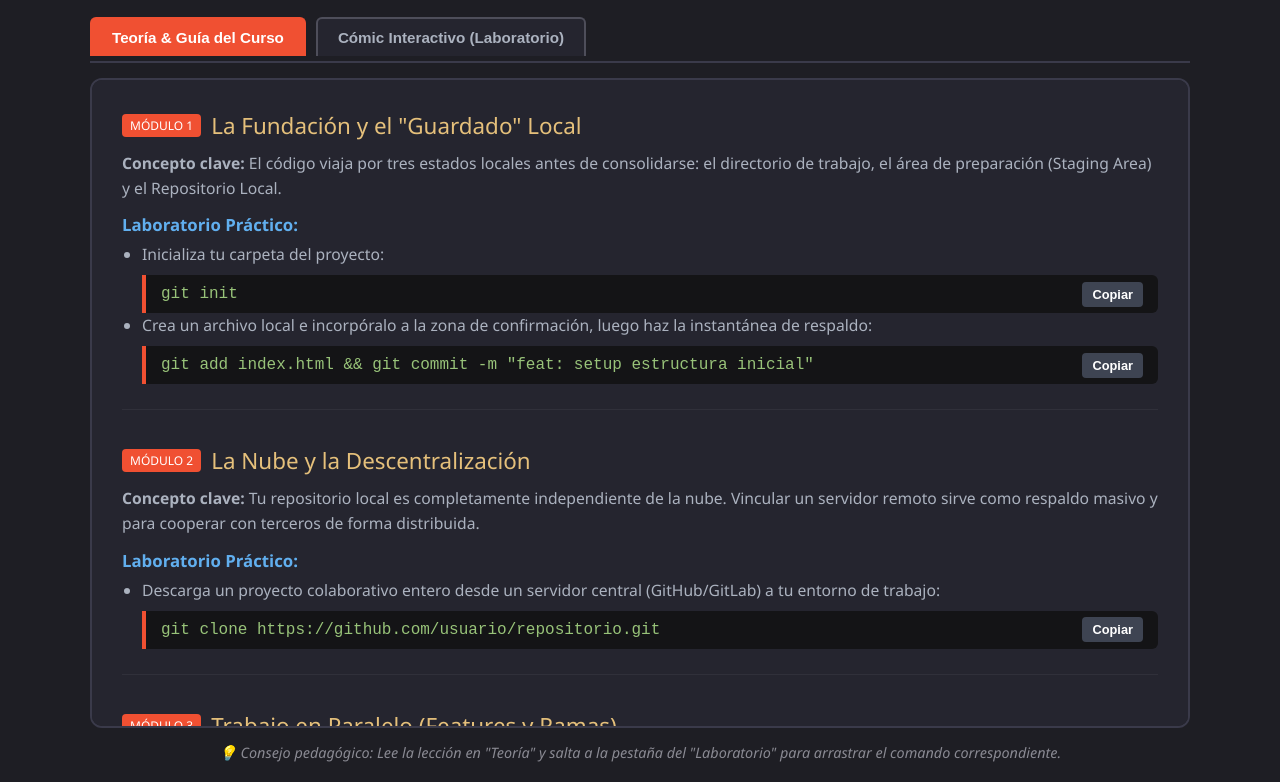
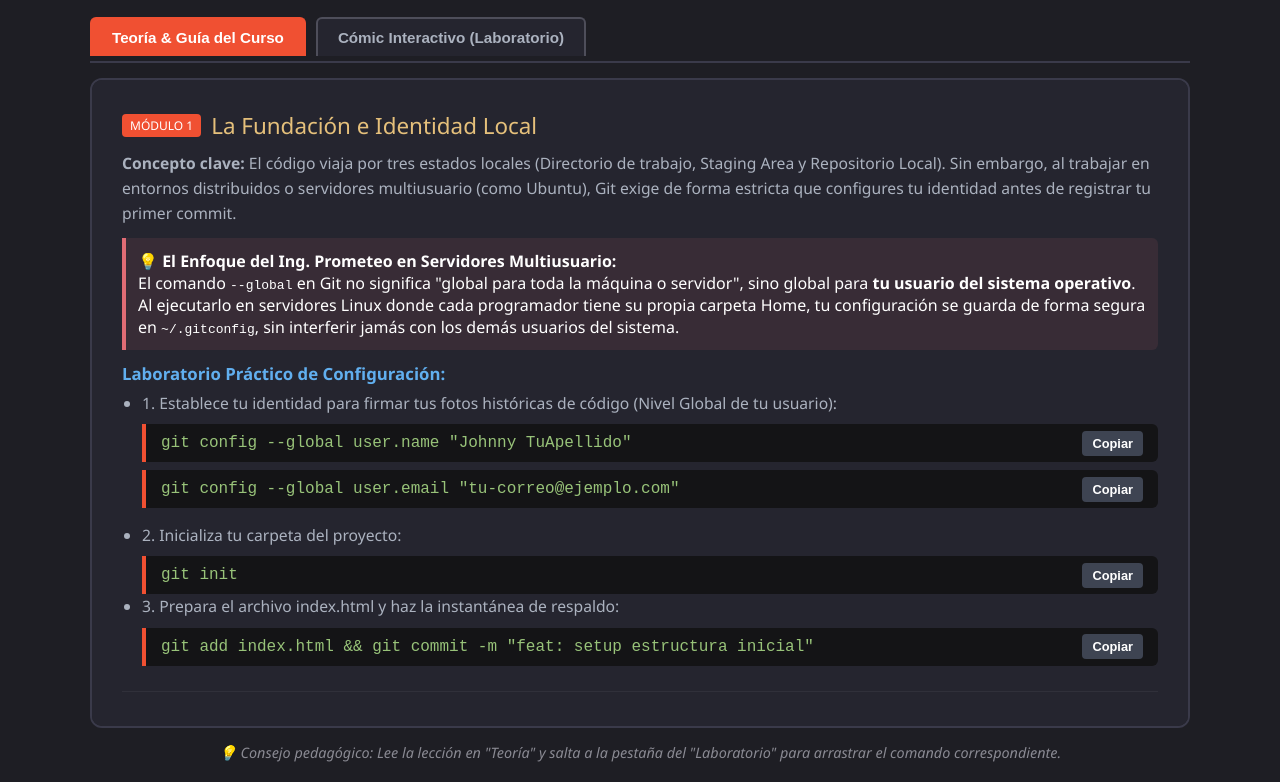
Before and after one commit to johnnyehloficial/curso-git, a plain HTML site: page index.html in a window 1280 px wide. Shown: the part 150-932 px from the top of the page. Drawn offline with Linux system fonts and the light colour scheme.

Commit message:
feat: setup estructura inicial

```diff
--- a/index.html
+++ b/index.html
@@ -289,6 +289,13 @@
         .inline-copy-btn:hover {
             background-color: #61afef;
         }
+        .important-note {
+            background-color: rgba(224, 108, 117, 0.1);
+            border-left: 4px solid #e06c75;
+            padding: 12px;
+            margin: 12px 0;
+            border-radius: 0 6px 6px 0;
+        }
 
         .instruction-tip { margin-top: 15px; font-size: 0.9rem; color: #8a8a93; font-style: italic; text-align: center; }
     </style>
@@ -300,27 +307,44 @@
         <p class="subtitle">Aprende conceptos fundamentales, experimenta en el laboratorio y domina el trabajo en paralelo.</p>
     </header>
 
-    <!-- Barra de Navegación del Sistema de Pestañas (Teoría Primero) -->
+    <!-- Barra de Navegación del Sistema de Pestañas -->
     <div class="tabs-nav">
         <button class="tab-btn active" id="btn-tab-course" onclick="switchTab('course')">Teoría & Guía del Curso</button>
         <button class="tab-btn" id="btn-tab-lab" onclick="switchTab('lab')">Cómic Interactivo (Laboratorio)</button>
     </div>
 
-    <!-- PESTAÑA 1: CONTENIDO COMPLETO DE LA GUÍA DEL CURSO (AHORA PRIMERO) -->
+    <!-- PESTAÑA 1: TEORÍA Y GUÍA DEL CURSO -->
     <div id="tab-course" class="tab-content active">
         <div class="course-guide">
 
             <div class="module-section">
-                <div class="module-title"><span class="module-badge">Módulo 1</span> La Fundación y el "Guardado" Local</div>
-                <p><strong>Concepto clave:</strong> El código viaja por tres estados locales antes de consolidarse: el directorio de trabajo, el área de preparación (Staging Area) y el Repositorio Local.</p>
-                <h4>Laboratorio Práctico:</h4>
+                <div class="module-title"><span class="module-badge">Módulo 1</span> La Fundación e Identidad Local</div>
+                <p><strong>Concepto clave:</strong> El código viaja por tres estados locales (Directorio de trabajo, Staging Area y Repositorio Local). Sin embargo, al trabajar en entornos distribuidos o servidores multiusuario (como Ubuntu), Git exige de forma estricta que configures tu identidad antes de registrar tu primer commit.</p>
+
+                <div class="important-note">
+                    <strong>💡 El Enfoque del Ing. Prometeo en Servidores Multiusuario:</strong><br>
+                    El comando <code>--global</code> en Git no significa "global para toda la máquina o servidor", sino global para <strong>tu usuario del sistema operativo</strong>. Al ejecutarlo en servidores Linux donde cada programador tiene su propia carpeta Home, tu configuración se guarda de forma segura en <code>~/.gitconfig</code>, sin interferir jamás con los demás usuarios del sistema.
+                </div>
+
+                <h4>Laboratorio Práctico de Configuración:</h4>
                 <ul>
-                    <li>Inicializa tu carpeta del proyecto:</li>
+                    <li>1. Establece tu identidad para firmar tus fotos históricas de código (Nivel Global de tu usuario):</li>
+                    <div class="theory-code-container">
+                        <div class="course-code-block" id="code-theory-0a">git config --global user.name "Johnny TuApellido"</div>
+                        <button class="inline-copy-btn" onclick="copyTheoryCode('code-theory-0a', this)">Copiar</button>
+                    </div>
+                    <div class="theory-code-container">
+                        <div class="course-code-block" id="code-theory-0b">git config --global user.email "tu-correo@ejemplo.com"</div>
+                        <button class="inline-copy-btn" onclick="copyTheoryCode('code-theory-0b', this)">Copiar</button>
+                    </div>
+
+                    <li style="margin-top: 15px;">2. Inicializa tu carpeta del proyecto:</li>
                     <div class="theory-code-container">
                         <div class="course-code-block" id="code-theory-1">git init</div>
                         <button class="inline-copy-btn" onclick="copyTheoryCode('code-theory-1', this)">Copiar</button>
                     </div>
-                    <li>Crea un archivo local e incorpóralo a la zona de confirmación, luego haz la instantánea de respaldo:</li>
+
+                    <li>3. Prepara el archivo index.html y haz la instantánea de respaldo:</li>
                     <div class="theory-code-container">
                         <div class="course-code-block" id="code-theory-2">git add index.html && git commit -m "feat: setup estructura inicial"</div>
                         <button class="inline-copy-btn" onclick="copyTheoryCode('code-theory-2', this)">Copiar</button>
@@ -383,13 +407,17 @@
         </div>
     </div>
 
-    <!-- PESTAÑA 2: CONTENIDO DEL LABORATORIO INTERACTIVO (AHORA SEGUNDO) -->
+    <!-- PESTAÑA 2: CONTENIDO DEL LABORATORIO INTERACTIVO -->
     <div id="tab-lab" class="tab-content">
         <button class="btn-reset" onclick="resetPlatform()">Reiniciar Lab</button>
 
         <div class="workspace">
             <div class="panel-side" id="leftDeck">
                 <h3>Por Aprender</h3>
+                <div class="cmd-card" draggable="true" id="config">
+                    <div class="cmd-title">git config</div>
+                    <div class="cmd-meta">Módulo 1</div>
+                </div>
                 <div class="cmd-card" draggable="true" id="init">
                     <div class="cmd-title">git init</div>
                     <div class="cmd-meta">Módulo 1</div>
@@ -455,8 +483,9 @@
     </div>
 
     <script>
-        // Conocimiento unificado para el laboratorio
+        // Base de conocimiento unificada
         const repoKnowledge = {
+            config: { command: 'git config', syntax: 'git config --global user.name "Johnny" && git config --global user.email "johnny@ejemplo.com"', module: 'Módulo 1: Firma', text: '¡Identidad lista! Con --global guardas tu firma en tu carpeta Home (~/.gitconfig). En servidores compartidos, esto te aísla completamente de otros desarrolladores sin interferir en sus identidades.' },
             init: { command: 'git init', syntax: 'git init', module: 'Módulo 1: Fundación', text: '¡Activado! Creaste el repositorio oculto (.git). Desde ahora vigilo esta carpeta localmente, lista para capturar cada área de preparación.' },
             commit: { command: 'git commit -m "msg"', syntax: 'git add . && git commit -m "feat: mi primera funcionalidad"', module: 'Módulo 1: Guardado', text: '¡Instantánea registrada! Al confirmar el commit, empaqueté tus cambios de forma definitiva en el historial local. Tienes un punto de retorno seguro.' },
             clone: { command: 'git clone <url>', syntax: 'git clone https://github.com/usuario/mi-proyecto.git', module: 'Módulo 2: Descentralizar', text: '¡Duplicación perfecta! Descargaste un repositorio remoto completo a tu disco local, permitiéndote trabajar de manera distribuida y 100% desconectada.' },
@@ -473,7 +502,6 @@
         const btnCopy = document.getElementById('btnCopy');
         let draggedCard = null;
 
-        // Controlador del Sistema de Pestañas
         function switchTab(tabName) {
             document.querySelectorAll('.tab-btn').forEach(btn => btn.classList.remove('active'));
             document.querySelectorAll('.tab-content').forEach(content => content.classList.remove('active'));
@@ -487,7 +515,6 @@
             }
         }
 
-        // Eventos de Arrastre
         function initDragEvents() {
             document.querySelectorAll('#leftDeck .cmd-card').forEach(card => {
                 card.addEventListener('dragstart', () => { card.classList.add('dragging'); draggedCard = card; });
@@ -524,7 +551,6 @@
             }
         });
 
-        // Copiar de la terminal del Lab
         function copyCodeToClipboard() {
             const code = codeTerminal.innerText;
             if (code.startsWith('$')) return;
@@ -534,7 +560,6 @@
             });
         }
 
-        // Copiar bloques independientes de la Pestaña de Teoría
         function copyTheoryCode(elementId, buttonElement) {
             const codeText = document.getElementById(elementId).innerText;
             navigator.clipboard.writeText(codeText).then(() => {
@@ -551,6 +576,7 @@
             rightDeck.querySelectorAll('.cmd-card').forEach(card => card.remove());
             leftDeck.innerHTML = `
                 <h3>Por Aprender</h3>
+                <div class="cmd-card" draggable="true" id="config"><div class="cmd-title">git config</div><div class="cmd-meta">Módulo 1</div></div>
                 <div class="cmd-card" draggable="true" id="init"><div class="cmd-title">git init</div><div class="cmd-meta">Módulo 1</div></div>
                 <div class="cmd-card" draggable="true" id="commit"><div class="cmd-title">git commit</div><div class="cmd-meta">Módulo 1</div></div>
                 <div class="cmd-card" draggable="true" id="clone"><div class="cmd-title">git clone</div><div class="cmd-meta">Módulo 2</div></div>
```
